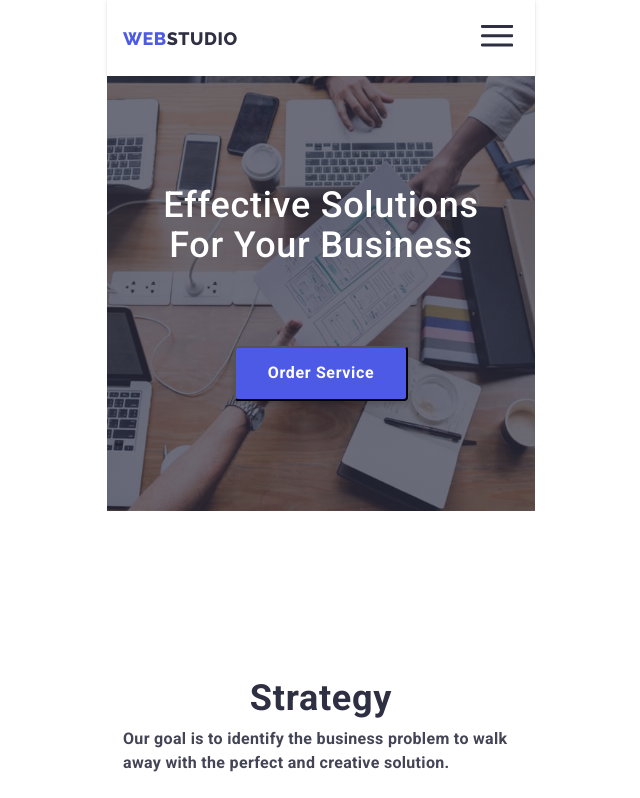
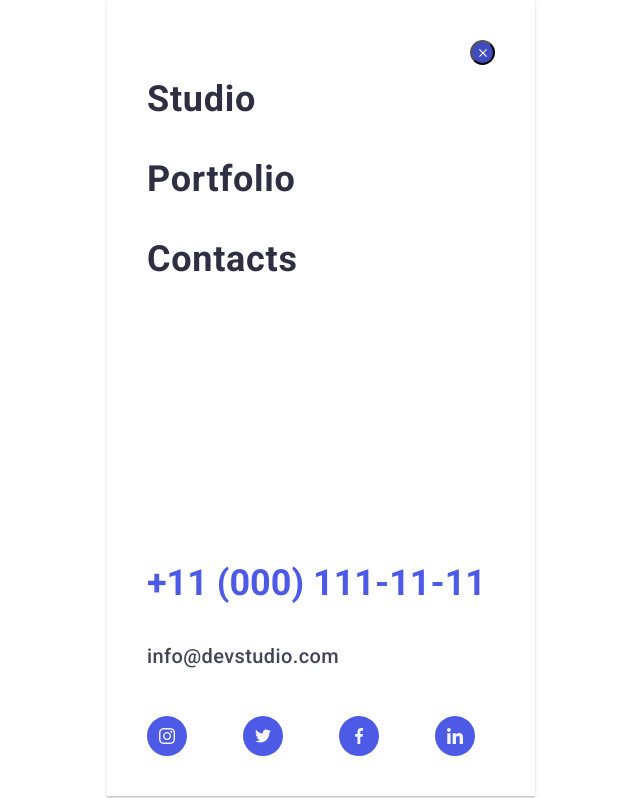
Before and after one commit to anatolij381/goit-markup-hw-07, a plain HTML site: page index.html in a window 1280 px wide. Both pictures are taken after a click on the button 816 px from the left and 38 px from the top of the page. Shown: the top 798 px of the page, without its empty margins (319-959 px from the left). Drawn offline with nearby package versions, Linux system fonts and the light colour scheme.

Commit message:
???????
Змінено тип 'input' в modal

```diff
--- a/css/style.css
+++ b/css/style.css
@@ -36,6 +36,11 @@ html {
         padding-left: 16px;
         padding-right: 16px;
         margin-right: auto;
+    }
+    img {
+        display: block;
+        width: 100%;
+        height: auto;
     }
 
             /* MODAL */
@@ -202,6 +207,102 @@ html {
     .form-checkbox-span {
         color: var(--iris);
     }
+           /* MODAL-MENU */
+
+    .modalmenu {
+
+        position: relative;
+        width: 428px;
+        height: 796px;
+        padding: 40px;
+
+        background: var(--background-header);
+        box-shadow: 0px 2px 1px rgba(46, 47, 66, 0.08), 0px 1px 1px rgba(46, 47, 66, 0.16), 0px 1px 6px rgba(46, 47, 66, 0.08);
+    }
+    .modalmenu .click-button {
+        position: absolute;
+        top: 40px;
+        right: 40px;
+    }
+    .modalmenu-page {
+        list-style: none;
+        margin-top: 40px;
+        margin-bottom: 0;
+        padding: 0;
+    }
+
+    .modalmenu-page li {
+        margin-bottom: 40px;
+    }
+
+    .modalmenu-page .nav {
+        text-decoration: none;
+        font-weight: 600;
+        font-size: 36px;
+        line-height: 1.11;
+
+        letter-spacing: 0.02em;
+        text-transform: capitalize;
+
+        color: var(--navy-blue);
+        transition-property: color;
+        transition: 250ms cubic-bezier(0.4, 0.2, 0, 1);
+    }
+    .modalmenu-page .nav:focus,
+    .modalmenu-page .nav:hover {
+        color: var(--ocean);
+    }
+
+
+    .modalmenu-contacts {
+        margin-top: 284px;
+    }
+
+    .modalmenu-contacts .tel {
+        font-style: normal;
+        font-weight: 600;
+        font-size: 36px;
+        line-height: 1.11;
+        text-decoration: none;
+
+        text-transform: capitalize;
+
+        color: var(--iris);
+    }
+
+    .modalmenu-contacts .mail {
+        display: block;
+        font-style: normal;
+        font-weight: 500;
+        font-size: 20px;
+        line-height: 1.2;
+        text-decoration: none;
+
+        letter-spacing: 0.02em;
+
+        color: var(--slate);
+
+        margin-top: 40px;
+        transition-property: color;
+        transition: 250ms cubic-bezier(0.4, 0.2, 0, 1);
+
+    }
+    .modalmenu-contacts .mail:focus,
+    .modalmenu-contacts .mail:hover {
+        color: var(--ocean);
+    }
+
+
+    .modalmenu-social {
+        margin-top: 48px;
+        margin-bottom: 0;
+        padding: 0;
+        list-style: none;
+        display: flex;
+        gap: 56px;
+
+    }
+
 
 
 
--- a/index.html
+++ b/index.html
@@ -36,7 +36,7 @@
                     <div class="form-group-label">
                         <label class="form-label">
                             Phone
-                            <input class="form-input" type="use_phone" name="use_phone">
+                            <input class="form-input" type="tel" name="tel">
                             <svg class="form-icon" width="12" height="12">
                                <use href="./images/sprite.svg#icon-phone"></use>
                             </svg>
@@ -45,7 +45,7 @@
                     <div class="form-group-label">
                         <label class="form-label">
                             Email
-                            <input class="form-input" type="use_mail" name="use_mail">
+                            <input class="form-input" type="email" name="email">
                             <svg class="form-icon" width="12" height="12">
                                <use href="./images/sprite.svg#icon-email"></use>
                             </svg>
@@ -65,6 +65,53 @@
                 </fieldset>
             </form>
         </div>
+    </div>
+    <!-- MODAL-MENU -->
+    <div class="modalmenu js-menu-container" id="mobile-menu">
+        <button class="click-button js-close-menu">
+            <svg class="click" width="8" height="8">
+                <use href="./images/sprite.svg#icon-click_close"></use>
+            </svg>
+        </button>
+        <ul class="modalmenu-page">
+            <li class="">
+                <a class="nav" href="./index.html">Studio</a>
+            </li>
+            <li class="">
+                <a class="nav" href="./portfolio.html">Portfolio</a>
+            </li>
+            <li class="">
+                <a class="nav" href="./contakts.html">Contacts</a>
+            </li>
+        </ul>
+        <address class="modalmenu-contacts">
+            <a class="tel" href="tel:+11(000)111-11-11">+11 (000) 111-11-11</a>
+            <a class="mail" href="mailto:info@devstudio.com">info@devstudio.com</a>
+        </address>
+        <ul class="modalmenu-social">
+            <li>
+                <svg class="" width="40" height="40">
+                <use href="./images/sprite.svg#icon-instagram"></use>
+                </svg>
+            </li>
+            <li>
+                <svg class="" width="40" height="40">
+                <use href="./images/sprite.svg#icon-twitter"></use>
+                </svg>
+            </li>
+            <li>
+                <svg class="" width="40" height="40">
+                <use href="./images/sprite.svg#icon-facebook"></use>
+                </svg>
+            </li>
+            <li>
+                <svg class="" width="40" height="40">
+                <use href="./images/sprite.svg#icon-linkedin"></use>
+                </svg>
+            </li>
+        </ul>
+
+
     </div>
 
 
@@ -92,7 +139,7 @@
                 <a class="contacts-mail" href="mailto:info@devstudio.com">info@devstudio.com</a>
                 <a href="tel:+11(000)111-11-11">+11 (000) 111-11-11</a>
             </address>
-            <button class="header-button">
+            <button class="header-button js-open-menu" aria-expanded="false" aria-controls="mobile-menu">
                 <svg class="" width="32" height="22">
                 <use href="./images/sprite.svg#icon-burger"></use>
                 </svg>
@@ -145,10 +192,8 @@
             </ul>
         </section>
     </div>
-    <!-- modal menu -->
 
-
-        <section class="doing container">
+    <section class="doing container">
             <!-- що ми робимо -->
             <h2 class="title">What are we doing</h2>
             <ul class="main-flex">
@@ -360,5 +405,6 @@
             </div>
         </footer>
     <script src="./js/modal.js"></script>
+    <script src="./js/mobile-menu.js"></script>
 </body>
 </html>
--- /dev/null
+++ b/js/mobile-menu.js
@@ -0,0 +1,28 @@
+(() => {
+  const mobileMenu = document.querySelector('.js-menu-container');
+  const openMenuBtn = document.querySelector('.js-open-menu');
+  const closeMenuBtn = document.querySelector('.js-close-menu');
+
+  const toggleMenu = () => {
+    const isMenuOpen =
+      openMenuBtn.getAttribute('aria-expanded') === 'true' || false;
+    openMenuBtn.setAttribute('aria-expanded', !isMenuOpen);
+    mobileMenu.classList.toggle('is-open');
+
+    const scrollLockMethod = !isMenuOpen
+      ? 'disableBodyScroll'
+      : 'enableBodyScroll';
+    bodyScrollLock[scrollLockMethod](document.body);
+  };
+
+  openMenuBtn.addEventListener('click', toggleMenu);
+  closeMenuBtn.addEventListener('click', toggleMenu);
+
+  // Close the mobile menu on wider screens if the device orientation changes
+  window.matchMedia('(min-width: 768px)').addEventListener('change', e => {
+    if (!e.matches) return;
+    mobileMenu.classList.remove('is-open');
+    openMenuBtn.setAttribute('aria-expanded', false);
+    bodyScrollLock.enableBodyScroll(document.body);
+  });
+})();
```
